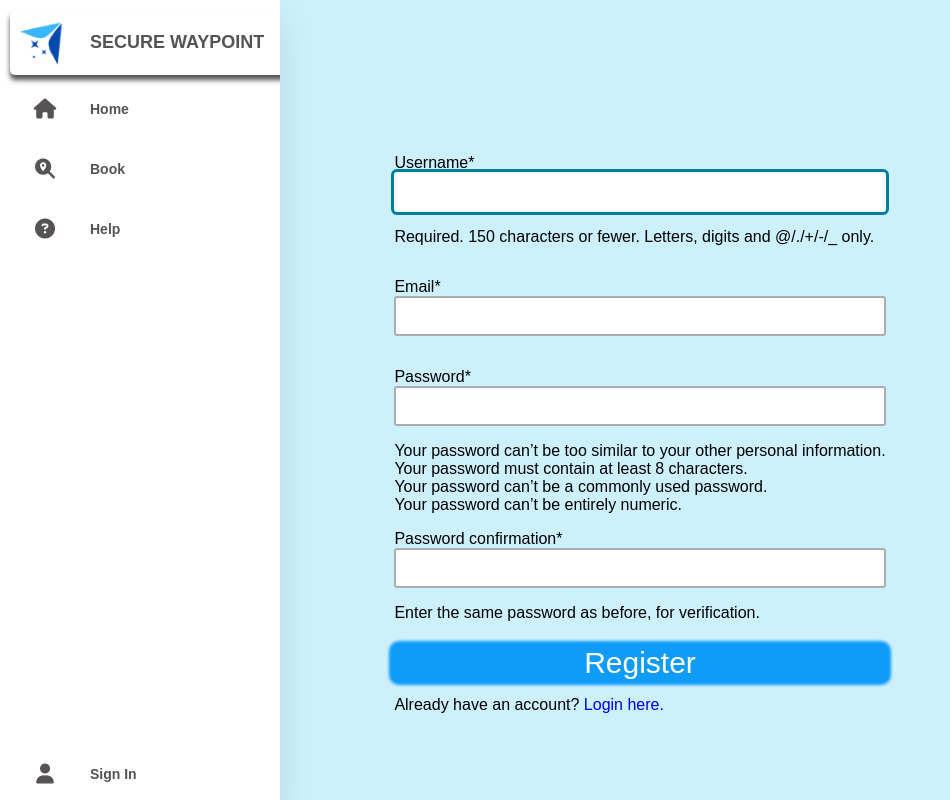
After one commit to EdrisaJobe/oneagenda, a Django app: page /register/ in a window 1280 px wide. The commit adds this page. Shown: the whole page, without its empty margins (0-950 px from the left). Run offline with Django 4.2, Linux system fonts and the light colour scheme; some libraries are stand-ins or nearby versions.

Commit message:
login/register

```diff
--- /dev/null
+++ b/app/forms.py
@@ -0,0 +1,12 @@
+from django import forms
+from django.contrib.auth.models import User
+from django.contrib.auth import login, authenticate
+from django.contrib.auth.forms import UserCreationForm
+
+class UserEmail(UserCreationForm):
+
+    email = forms.EmailField(required=True)
+
+    class Meta:
+        model = User
+        fields = ["username", "email", "password1", "password2"]
--- a/app/views.py
+++ b/app/views.py
@@ -1,6 +1,20 @@
-from django.shortcuts import render
+from django.shortcuts import render, redirect
+from .forms import UserEmail
 
-# Create your views here.
+### USER AUTHENTICATION ###
+def register(response):
+
+    if response.method == "POST":
+        form = UserEmail(response.POST)
+        if form.is_valid():
+            form.save()
+        return redirect('/login')
+    else:
+        form = UserEmail()
+    return render(response, 'registration/register.html', {'form':form})
+### ENDOF USER AUTHENTICATION ###
+
+### PAGES ###
 def home(request):
 
     return render(request, 'app/pages/home.html')
@@ -8,3 +22,4 @@ def home(request):
 def book(request):
 
     return render(request, 'app/pages/book.html')
+### ENDOF PAGES ###
--- a/securewaypoint/settings.py
+++ b/securewaypoint/settings.py
@@ -38,6 +38,7 @@ INSTALLED_APPS = [
     'django.contrib.sessions',
     'django.contrib.messages',
     'django.contrib.staticfiles',
+    'crispy_forms',
     'app'
 ]
 
@@ -130,3 +131,5 @@ STATIC_ROOT = Path(BASE_DIR, 'staticfiles')
 # https://docs.djangoproject.com/en/4.0/ref/settings/#default-auto-field
 
 DEFAULT_AUTO_FIELD = 'django.db.models.BigAutoField'
+
+LOGIN_REDIRECT_URL = '/'
--- a/securewaypoint/urls.py
+++ b/securewaypoint/urls.py
@@ -14,11 +14,17 @@ Including another URLconf
     2. Add a URL to urlpatterns:  path('blog/', include('blog.urls'))
 """
 from django.contrib import admin
-from django.urls import path
+from django.urls import path, include
 from app import views
 
 urlpatterns = [
+
+    # Registration/models
     path('admin/', admin.site.urls),
+    path('', include('django.contrib.auth.urls')), # login page
+    path('register/', views.register, name='register'),
+
+    # Pages
     path('', views.home, name='home'),
     path('book/', views.book, name='book')
 ]
--- /dev/null
+++ b/static/css/register.css
@@ -0,0 +1,67 @@
+.container {
+  display: flex;
+  margin-top: 12%;
+  justify-content: center;
+}
+
+ul {
+  list-style-type: none;
+}
+
+#error_1_id_username, #error_1_id_password2{
+  color: rgb(255, 119, 119);
+}
+
+#div_id_password1, #div_id_email{
+  margin-top: 2rem;
+}
+
+p {
+  margin-top: 1rem;
+}
+
+/* INPUT FIELD */
+input {
+  width: 100%;
+  box-shadow: inset #abacaf 0 0 0 2px;
+  border: 0;
+  appearance: none;
+  border-radius: 3px;
+  padding: 9px 12px;
+  line-height: 1.4;
+  color: rgb(0, 0, 0);
+  font-size: 16px;
+  font-weight: 400;
+  height: 40px;
+  transition: all 0.2s ease;
+}
+input:hover {
+  box-shadow: 0 0 0 0 #fff inset, #007e9e 0 0 0 2px;
+}
+input:focus {
+  background: #fff;
+  outline: 0;
+  box-shadow: 0 0 0 0 #fff inset, #007e9e 0 0 0 3px;
+}
+/* ENDOF INPUT FIELD */
+
+/* BUTTON */
+.btn-register {
+  border: 0;
+  width: 100%;
+  margin-top: 1.5rem;
+  font-size: 30px;
+  box-sizing: border-box;
+  border-radius: 5px;
+  background: rgb(15, 155, 248);
+  box-shadow: 0px 0px 3px 5px rgb(15, 155, 248);
+  text-decoration: none;
+  color: #fff;
+}
+
+.btn-register:hover {
+  cursor: pointer;
+  background: rgb(114, 186, 253);
+  box-shadow: 0px 0px 3px 5px rgb(114, 186, 253);
+}
+/* ENDOF BUTTON */
--- a/templates/app/base.html
+++ b/templates/app/base.html
@@ -48,12 +48,21 @@
         <!-- Endof Vertical Navbar -->
 
         <!-- Sign in and sign out -->
+        {% if user.is_authenticated %}
         <li>
-          <a href="#" class="signin">
+          <a href="/login" class="signin">
+            <i class="fas fa-user"></i>
+            <span class="nav-item">{{ user }}</span>
+          </a>
+        </li>
+        {% else %} <!-- user not sign-in -->
+        <li>
+          <a href="/login" class="signin">
             <i class="fas fa-user"></i>
             <span class="nav-item">Sign In</span>
           </a>
         </li>
+        {% endif %}
          <!-- Endof Sign in and sign out -->
 
       </ul>
--- a/templates/app/pages/book.html
+++ b/templates/app/pages/book.html
@@ -1,6 +1,6 @@
 {% extends 'app/base.html' %}
-{% block title %}<title>Book Today</title>{% endblock title %}
 {% load static %}
+{% block title %}Book Today{% endblock title %}
 {% block css %} <link rel="stylesheet" href="{% static 'css/book.css' %}"> {% endblock css %}
 
 
--- a/templates/app/pages/home.html
+++ b/templates/app/pages/home.html
@@ -14,7 +14,7 @@
       <div class="info">
         <h1>Book with us today!</h1>
         <h2>We offer the best and most efficient way to have an safe and relaxing trip.</h2>
-        <a class="btn" href="www.google.com">Book Now</a>
+        <a class="btn" href="{% url 'book' %}">Book Now</a>
       </div>
     </div>
   </section>
--- /dev/null
+++ b/templates/registration/register.html
@@ -0,0 +1,16 @@
+{% extends 'app/base.html' %}
+{% load static %}
+{% block title %}Register{% endblock title %}
+{% block css %}<link rel="stylesheet" href="{% static 'css/register.css' %}">{% endblock css %}
+{% load crispy_forms_tags %}
+
+{% block content %}
+<div class="container">
+    <form method="POST">
+        {% csrf_token %}
+        {{ form|crispy }}
+        <button class="btn-register">Register</button>
+        <p>Already have an account? <a href="/login">Login here.</a></p>
+    </form>
+</div>
+{% endblock content %}
```
Also changed, not shown: static/css/login.css (added, +66 -0 lines), templates/registration/login.html (added, +17 -0 lines), db.sqlite3.
